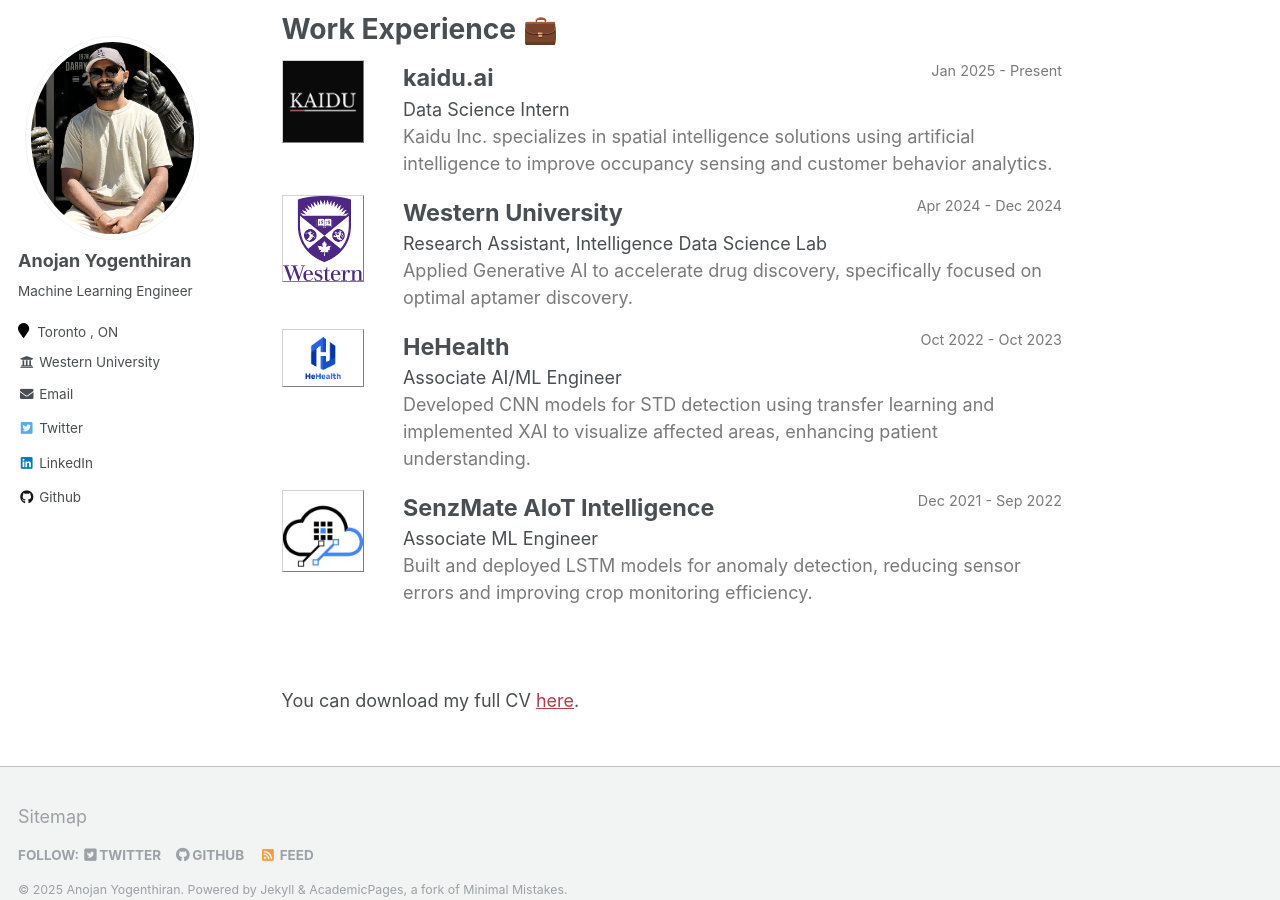
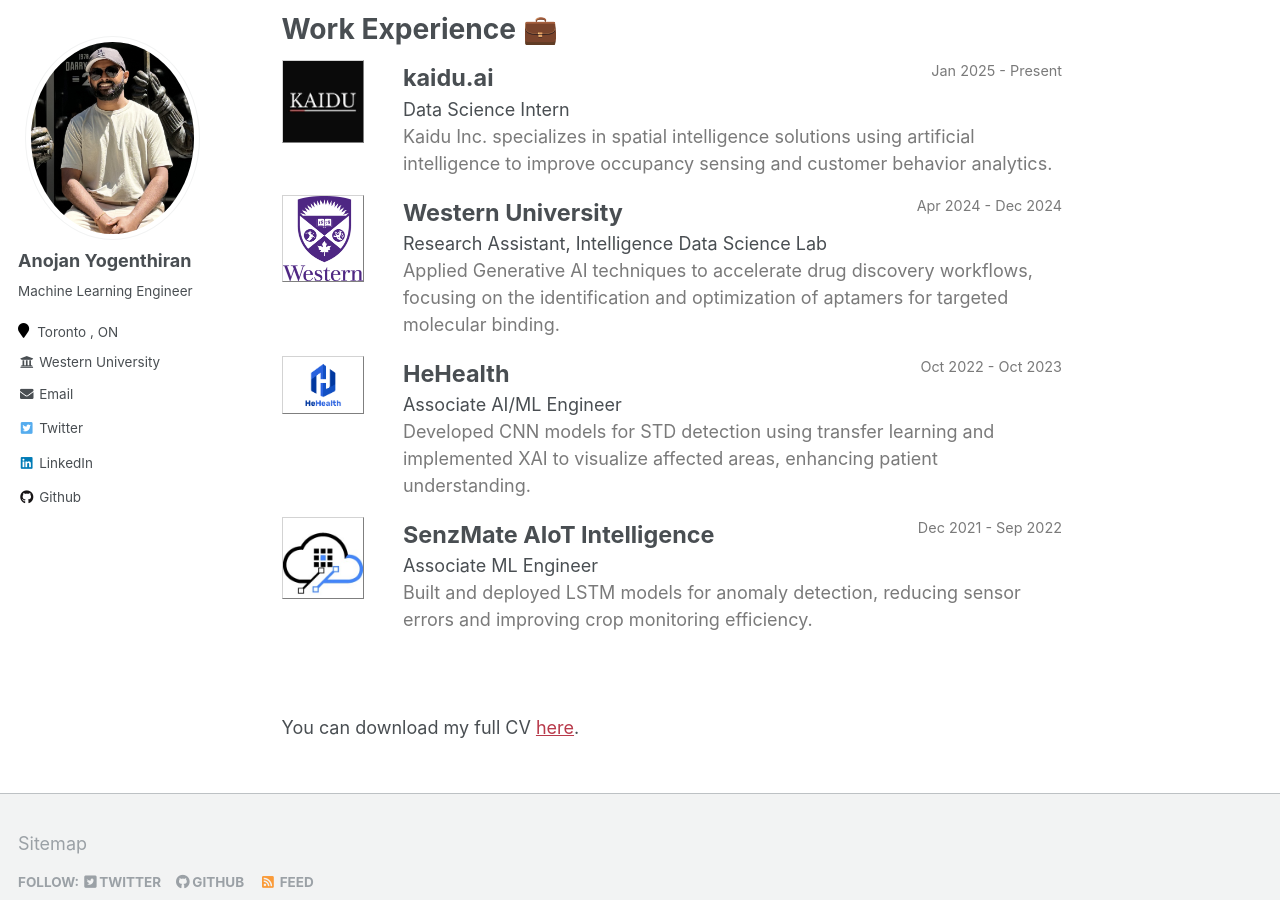
Before and after one commit to ayogenthiran/ayogenthiran.github.io, a Jekyll site: the page built from _pages/cv.md, in a window 1280 px wide and 900 px high, scrolled down 472 px. Built offline with Jekyll 4.4.1, drawn with Linux system fonts in a browser that asks for light colours.

Commit message:
Fix swapped descriptions for Kaidu.ai and Western University

```diff
--- a/_pages/cv.md
+++ b/_pages/cv.md
@@ -52,7 +52,7 @@
 <!-- Kaidu.ai -->
 <div style="display:flex;">
   <div style="flex:0.5; padding-right:5%">
-    <img src="{{ site.url }}/images/resume/kaidu.png" style="align:left; border: 1px solid #d3d3d3; border-style: outset;">
+    <img src="/images/resume/kaidu.png" style="align:left; border: 1px solid #d3d3d3; border-style: outset;">
   </div>
 
   <div style="flex:4;">
@@ -68,10 +68,11 @@
 </div>
 <hr style="height:1em; margin:0em; visibility:hidden;" />
 
+
 <!-- Western Research -->
 <div style="display:flex;">
   <div style="flex:0.5; padding-right:5%">
-    <img src="{{ site.url }}/images/resume/western.png" style="align:left; border: 1px solid #d3d3d3; border-style: outset;">
+    <img src="/images/resume/western.png" style="align:left; border: 1px solid #d3d3d3; border-style: outset;">
   </div>
 
   <div style="flex:4;">
@@ -81,11 +82,12 @@
     </p>
     Research Assistant, Intelligence Data Science Lab
     <div style="color:#7a7a7a">
-      Applied Generative AI to accelerate drug discovery, specifically focused on optimal aptamer discovery.
+      Applied Generative AI techniques to accelerate drug discovery workflows, focusing on the identification and optimization of aptamers for targeted molecular binding.
     </div>
   </div>
 </div>
 <hr style="height:1em; margin:0em; visibility:hidden;" />
+
 
 <!-- HeHealth -->
 <div style="display:flex;">
```
